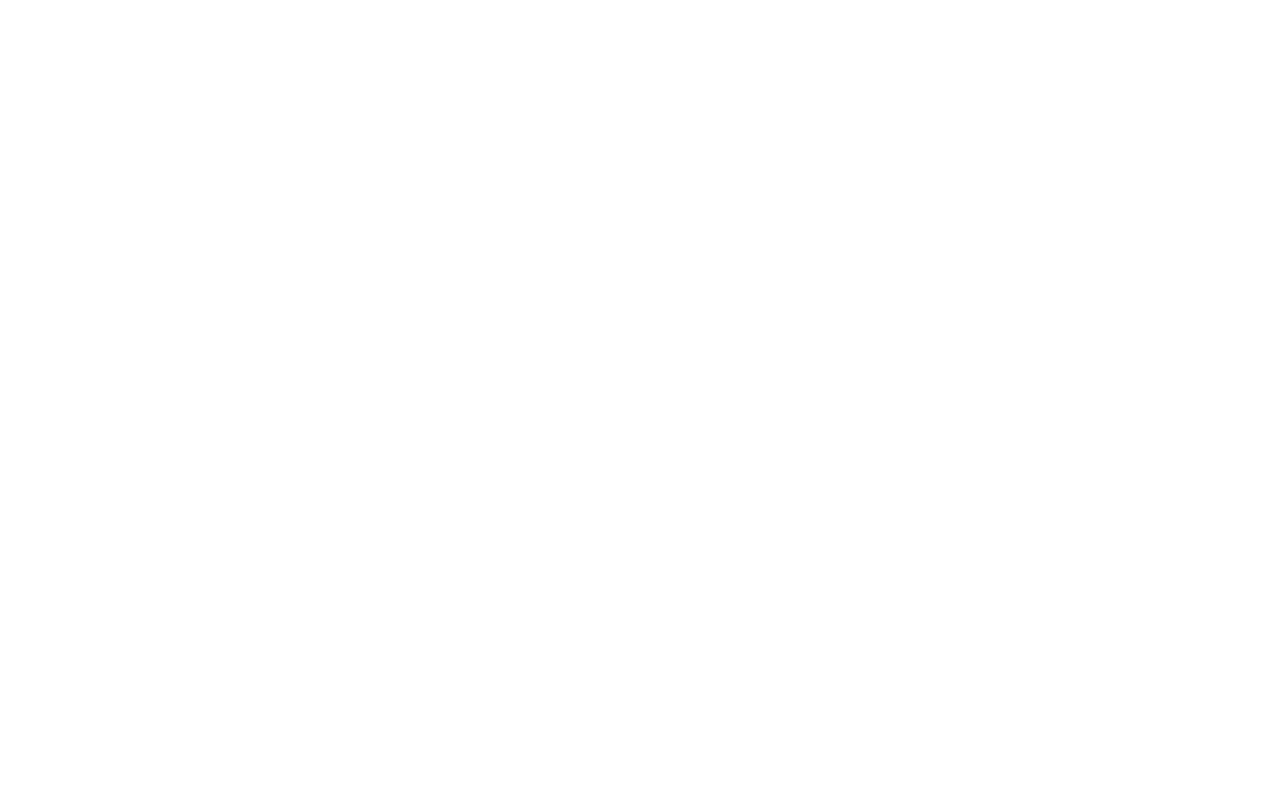
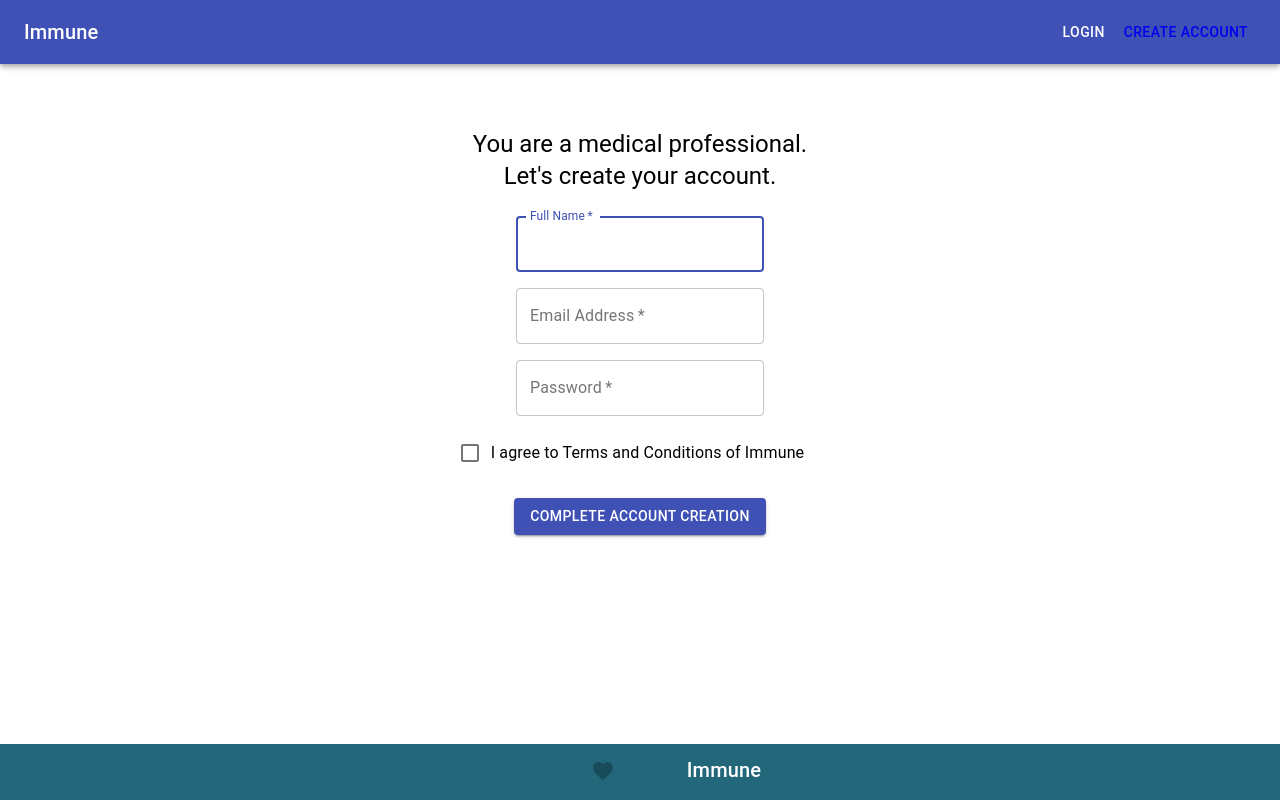
Before and after one commit to Build-Week-Immune/front-end, a React (Create React App) app: page /register/medical in a window 1280 px wide. Built offline with nearby package versions, Linux system fonts and the light colour scheme.

Commit message:
created medical registration form

```diff
--- a/src/App.js
+++ b/src/App.js
@@ -3,14 +3,17 @@
 
 import HomePage from './components/HomePage/HomePage';
 import PatientLogin from './components/Auth/PatientLogin'
-
+import HomeRegister from './components/Auth/Register/HomeRegister'
+import MedicalRegister from './components/Auth/Register/MedicalRegister'
 import './App.css';
 
 function App(props) {
   return (
     <main className="App">
         <Route path="/" exact {...props} component={HomePage} />
-        <Route path="/login" {...props} component={PatientLogin} />
+        <Route path="/login" exact {...props} component={PatientLogin} />
+        <Route path="/register" exact {...props} component={HomeRegister} />
+        <Route path="/register/medical" {...props} component={MedicalRegister} />
     </main>
   );
 }
--- a/src/components/Auth/PatientLogin.js
+++ b/src/components/Auth/PatientLogin.js
@@ -1,8 +1,10 @@
 import React, {useState} from 'react'
 import { authUsersLogin } from "../../actions/index";
 import { connect } from "react-redux";
+import Navbar from '../Bars/Navbar';
+import Footer from '../Bars/Footer';
 
-import { Paper, Grid, TextField, Button, Typography } from '@material-ui/core';
+import { Paper, Grid, TextField, Button } from '@material-ui/core';
 
 const PatientLogin = (props) => {
 
@@ -28,6 +30,7 @@
 
     return (
         <div>
+          <Navbar />
           <Grid container >
             <Paper style={{ width: '100%', margin: 100, padding: 10, boxShadow: '0 0 20px 5px blue' }}>
               <form onSubmit={login}>
@@ -57,6 +60,7 @@
               </form>
             </Paper>
           </Grid>
+          <Footer />
         </div>
     )
 };
--- a/src/components/Auth/Register/HomeRegister.js
+++ b/src/components/Auth/Register/HomeRegister.js
@@ -2,3 +2,47 @@
 // This page is the "home-page" for registration
 
 // Connects to: './MedicalRegister.js' || './PatientRegister.js'
+
+import React from 'react';
+import styled from "styled-components";
+import { Link } from 'react-router-dom';
+
+import Navbar from '../../Bars/Navbar';
+import Footer from '../../Bars/Footer';
+
+export default function HomePage() {
+    return (
+        <div>
+            <Navbar />
+            <TextContainer className='bgrnd' >
+                <p>Thanks for chooseing Immune! </p>
+                <p>Create an account by choosing your role.</p>
+                <Link to="">
+                    <Button>Patient</Button>
+                </Link>
+                <Link to="/register/medical">
+                    <Button>Medical Professional</Button>
+                </Link>
+            </TextContainer>
+            <Footer />
+        </div>
+    );
+}
+
+const TextContainer = styled.div`
+  display: flex;
+  flex-direction: column;
+  align-items: flex-start;
+  color: white;
+  font-size: 1.8em;
+  font-weight: bold;
+  line-height: 1pt;
+  padding: 40px 0 0 20px;
+`;
+
+const Button = styled.button`
+    margin-top: 20px;
+    padding: 10px 40px;
+    border-radius: 5px;
+    color: blue;
+`;
--- a/src/components/Auth/Register/MedicalRegister.js
+++ b/src/components/Auth/Register/MedicalRegister.js
@@ -2,3 +2,99 @@
 // Once a medical staff registers, they are navigated to the login page
 
 // Redirects to: '../Auth/Login.js'
+
+import React from 'react';
+import Navbar from '../../Bars/Navbar';
+import Footer from '../../Bars/Footer';
+
+import {Button, TextField, FormControlLabel, Checkbox, Link, Grid, Box, makeStyles, Container} from '@material-ui/core';
+import Typography from '@material-ui/core/Typography';
+
+const useStyles = makeStyles(theme => ({
+    '@global': {
+      body: {
+        backgroundColor: theme.palette.common.white,
+      },
+    },
+    paper: {
+      marginTop: theme.spacing(8),
+      display: 'flex',
+      flexDirection: 'column',
+      alignItems: 'center',
+    },
+    form: {
+      width: '100%', // Fix IE 11 issue.
+      marginTop: theme.spacing(3),
+    },
+    submit: {
+      margin: theme.spacing(3, 0, 2),
+    },
+  }));
+
+export default function HomePage() {
+    const classes = useStyles();
+    return (
+        <div>
+        <Navbar />
+        <div className={classes.paper}>
+            <Typography component="h1" variant="h5">
+              You are a medical professional.
+            </Typography>
+            <Typography component="h1" variant="h5">
+              Let's create your account.
+            </Typography>
+            <form className={classes.form} noValidate>
+              <Grid container spacing={2}>
+                  <Grid item xs={12}>
+                  <TextField
+                      autoComplete="name"
+                      name="name"
+                      variant="outlined"
+                      required
+                      id="name"
+                      label="Full Name"
+                      autoFocus
+                  />
+                  </Grid>
+                  <Grid item xs={12}>
+                  <TextField
+                      variant="outlined"
+                      required
+                      id="email"
+                      label="Email Address"
+                      name="email"
+                      autoComplete="email"
+                  />
+                  </Grid>
+                  <Grid item xs={12}>
+                  <TextField
+                      variant="outlined"
+                      required
+                      name="password"
+                      label="Password"
+                      type="password"
+                      id="password"
+                      autoComplete="current-password"
+                  />
+                  </Grid>
+                  <Grid item xs={12}>
+                  <FormControlLabel
+                      control={<Checkbox value="agreeToTerms" color="primary" />}
+                      label="I agree to Terms and Conditions of Immune"
+                  />
+                  </Grid>
+              </Grid>
+              <Button
+                  type="submit"
+                  variant="contained"
+                  color="primary"
+                  className={classes.submit}
+              >
+                  Complete Account Creation
+              </Button>
+            </form>
+        </div>
+        <Footer />
+        </div>
+    );
+}
--- a/src/components/Auth/Register/PatientRegister.js
+++ b/src/components/Auth/Register/PatientRegister.js
@@ -5,7 +5,6 @@
 
 import React, { useState } from "react";
 import { connect } from "react-redux";
-
 
 //PATIENT REGISTER FUNCTION
 const PatientRegister = props => {
--- a/src/components/Bars/Footer.js
+++ b/src/components/Bars/Footer.js
@@ -1,10 +1,10 @@
 // Contains the footer for all elements
 import React from 'react';
-import { makeStyles } from '@material-ui/core/styles';
-import BottomNavigation from '@material-ui/core/BottomNavigation';
-import BottomNavigationAction from '@material-ui/core/BottomNavigationAction';
+import { makeStyles, BottomNavigation, BottomNavigationAction, Typography } from '@material-ui/core';
+// import BottomNavigation from '@material-ui/core/BottomNavigation';
+// import BottomNavigationAction from '@material-ui/core/BottomNavigationAction';
 import FavoriteIcon from '@material-ui/icons/Favorite';
-import Typography from '@material-ui/core/Typography';
+// import Typography from '@material-ui/core/Typography';
 import { Link } from 'react-router-dom';
 
 const useStyles = makeStyles({
@@ -35,7 +35,7 @@
     >
     <BottomNavigationAction icon={<FavoriteIcon color="disabled" />} />
     <Typography variant="h6" className={classes.text}>
-      <Link to="./" style={{textDecoration: 'none', color: 'white'}}>Immune</Link>
+      <Link to="/" style={{textDecoration: 'none', color: 'white'}}>Immune</Link>
     </Typography>
     </BottomNavigation>
   );
--- a/src/components/Bars/Navbar.js
+++ b/src/components/Bars/Navbar.js
@@ -28,12 +28,14 @@
           <AppBar position="static">
             <Toolbar>
               <Typography variant="h6" className={classes.title}>
-                <Link to="./" style={{textDecoration: 'none', color: 'white'}}>Immune</Link>
+                <Link to="/" style={{textDecoration: 'none', color: 'white'}}>Immune</Link>
               </Typography>
-              <Link to="./login">
+              <Link to="/login">
                 <Button color="inherit" style={{textDecoration: 'none', color: 'white'}}>Login</Button>
               </Link>
-              <Button color="inherit">Create Account</Button>
+              <Link to="/register">
+                <Button color="inherit">Create Account</Button>
+              </Link>
             </Toolbar>
           </AppBar>
         </div>
--- a/src/components/HomePage/HomePage.js
+++ b/src/components/HomePage/HomePage.js
@@ -8,8 +8,7 @@
 
 import React from 'react';
 import styled from "styled-components";
-//import { Link as This_Link } from "react-router-dom";
-
+import { Link } from 'react-router-dom';
 import Navbar from '../Bars/Navbar';
 import Footer from '../Bars/Footer';
 import '../../App.css'
@@ -24,7 +23,9 @@
                 <p>your immunization</p>
                 <p>records</p>
                 <ButtonContainer>
-                Create Account
+                    <Link to="/register">
+                        Create Account
+                    </Link>
                 </ButtonContainer>
             </TextContainer>
             <CardsContainer>
--- a/src/index.js
+++ b/src/index.js
@@ -1,6 +1,7 @@
 import React from 'react';
 import ReactDOM from 'react-dom';
 
+// Comment provider if things go wrong
 import { Provider } from 'react-redux';
 import { BrowserRouter as Router } from 'react-router-dom';
 import { applyMiddleware, createStore } from 'redux';
@@ -21,6 +22,7 @@
 )
 
 ReactDOM.render(
+    // Comment out provider and router if things go wrong
     <Provider store={store} >
         <Router>
             <App />
```
Lines whose indentation alone changed are shown as unchanged.
